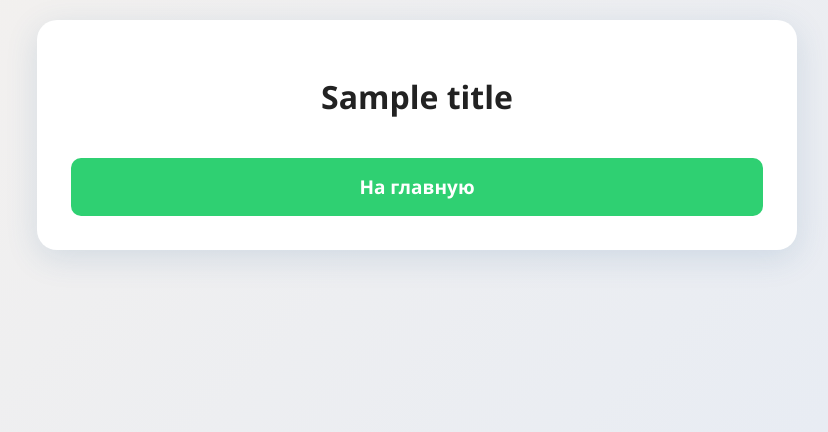
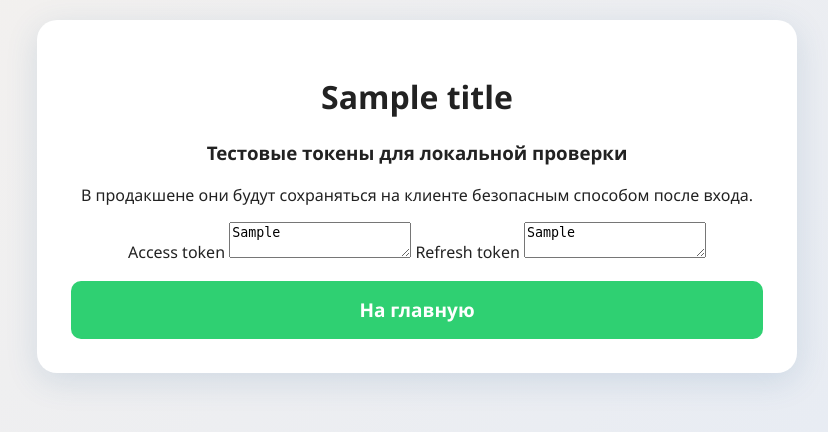
Before and after one commit to Zaharov89/Arina, a Flask app: template Arina/frontend/templates/auth/activation_result.html in a window 1280 px wide. Shown: the top 432 px of the page, without its empty margins (223-1051 px from the left). Run offline with Flask 3, Linux system fonts and the light colour scheme; the template is opened without the code that fills it: most values are stand-ins (such as "Sample title", 1, 10 or a date in 2020); parts of the project's set-up code (start-up, migrations or seed data) failed here and were passed over.

Commit message:
Show issued tokens after local activation

```diff
--- a/Arina/frontend/templates/auth/activation_result.html
+++ b/Arina/frontend/templates/auth/activation_result.html
@@ -11,6 +11,18 @@
         <div class="activation-box activation-{{ status }}">
             <h1>{{ title }}</h1>
             <p>{{ message }}</p>
+
+            {% if tokens %}
+                <div class="token-box">
+                    <h3>Тестовые токены для локальной проверки</h3>
+                    <p>В продакшене они будут сохраняться на клиенте безопасным способом после входа.</p>
+                    <label>Access token</label>
+                    <textarea readonly>{{ tokens.access_token }}</textarea>
+                    <label>Refresh token</label>
+                    <textarea readonly>{{ tokens.refresh_token }}</textarea>
+                </div>
+            {% endif %}
+
             <a href="/" class="submit-btn activation-link">На главную</a>
         </div>
     </div>
```
